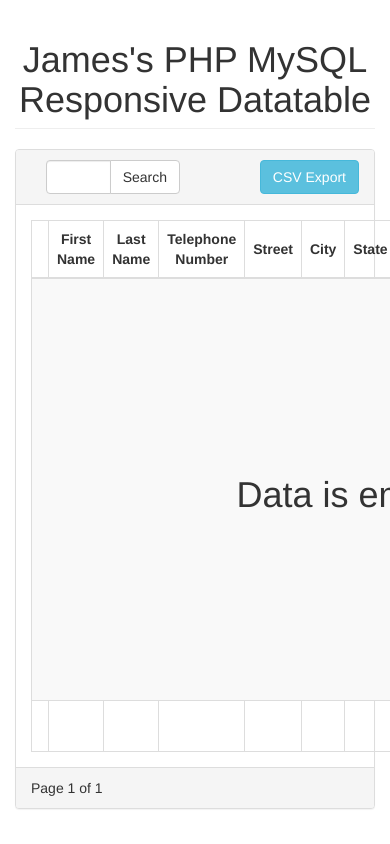
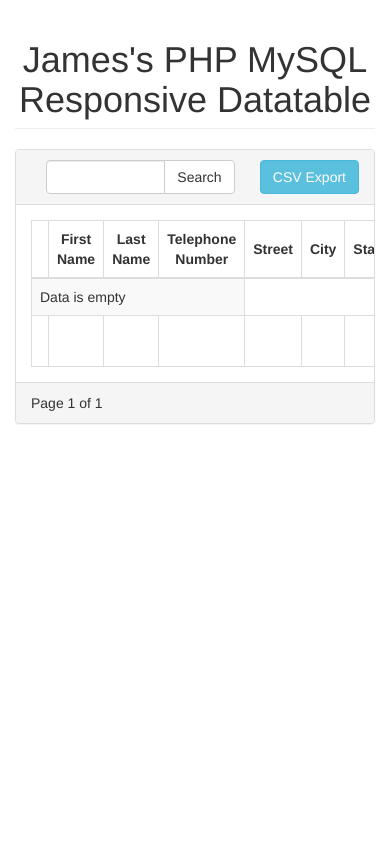
Before and after one commit to SparkeEcrash/responsive_datatable, a PHP site: page / in a window 390 px wide; the page is wider, and only the part inside the window is pictured. Run offline with PHP 8.4, Linux system fonts and the light colour scheme; data that the repository does not hold is empty; a stand-in replaces the project's code that opens the database connection.

Commit message:
add mobile view settings

```diff
--- a/endpoints/read.php
+++ b/endpoints/read.php
@@ -13,16 +13,7 @@ if (!$connect) {
 // }
 
 $output = '';
-
-if ($_POST['search_value'] === '') {
-  $sql= "SELECT * FROM $table";
-}  else {
-  $search = addslashes($_POST['search_value']);
-  $sql = "SELECT * FROM $table WHERE (first_name LIKE '%".$search."%') OR (last_name LIKE '%".$search."%') OR (telephone_number LIKE '%".$search."%') OR (street LIKE '%".$search."%') OR (city LIKE '%".$search."%') OR (state LIKE '%".$search."%') OR (zip_code LIKE '%".$search."%') OR (email_address LIKE '%".$search."%')";
-}
-
-$sql .= " ORDER BY first_name ASC";
-
+$sql= "SELECT * FROM $table ORDER BY id DESC";
 $result = mysqli_query($connect, $sql);
 
 $output .= '
@@ -39,7 +30,7 @@ $output .= '
         <th>State</th>
         <th>Zip Code</th>
         <th>Email Address</th>
-        <th>Image</th>
+        <th class="hidden-xs">Image</th>
         <th></th>
       </tr>
     </thead>
@@ -63,7 +54,7 @@ if(mysqli_num_rows($result) > 0) {
         <td class="edit_cell state" data-id="'.$row['id'].'" spellcheck="false" contenteditable>'.$row['state'].'</td>
         <td class="edit_cell zip_code" data-id="'.$row['id'].'" spellcheck="false" contenteditable>'.$row['zip_code'].'</td>
         <td class="edit_cell email_address" data-id="'.$row['id'].'" spellcheck="false" contenteditable>'.$row['email_address'].'</td>
-        <td class="image_wrap" data-id="'.$row['id'].'" tabindex="-1">';
+        <td class="image_wrap hidden-xs" data-id="'.$row['id'].'" tabindex="-1">';
       //if picture exists
   if($row['image'] === '') {
     $output .= '
@@ -79,7 +70,7 @@ if(mysqli_num_rows($result) > 0) {
 } else {
   $output .= '
     <tr>
-      <td class="empty_cell" colspan="12"><h1>Data is empty</h1></td>
+      <td colspan="4">Data is empty</td>
     </tr>
   ';
 }
@@ -95,7 +86,7 @@ $output .= '
         <td id="state" class="insert_cell" spellcheck="false" contenteditable></td>
         <td id="zip_code" class="insert_cell" spellcheck="false" contenteditable></td>
         <td id="email_address" class="insert_cell" spellcheck="false" contenteditable></td>
-        <td id="image_container"><label class="remove_file_upload">Remove</label><label for="image" class="custom_file_upload">Image</label><input type="file" id="image" style="display: none;"/><div class="image_title"></div></td>
+        <td id="image_container" class="hidden-xs"><label class="remove_file_upload">Remove</label><label for="image" class="custom_file_upload">Image</label><input type="file" id="image" style="display: none;"/><div class="image_title"></div></td>
         <td><button class="btn btn-success" id="btn_add"><span class="glyphicon glyphicon-plus" aria-hidden="true"></button></td>
       </tr>
     </tbody>
--- a/index.php
+++ b/index.php
@@ -29,7 +29,7 @@
         <div class="col-xs-12">
           <div class="panel panel-default">
             <div class="panel-heading">
-              <div class="col-xs-6">
+              <div class="col-xs-8 col-sm-6">
                 <div class="input-group">
                   <input class="global_filter form-control" id="global_filter" type="text">
                   <span class="input-group-btn">
@@ -43,7 +43,7 @@
               <button type="button" class="btn btn-info" id="export">CSV Export</button>
               </div>
             </div>
-            <div class="panel-body">
+            <div class="panel-body" style="overflow-x:auto;">
               <div id="display_data"></div>
             </div>
             <div class="panel-footer">
```
